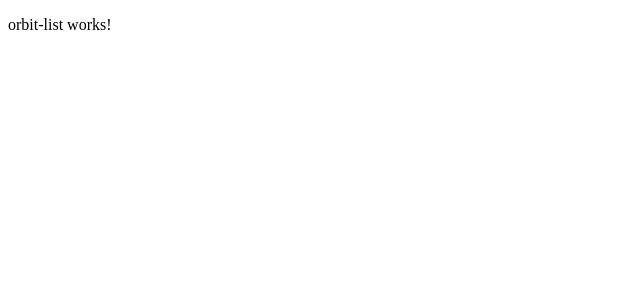
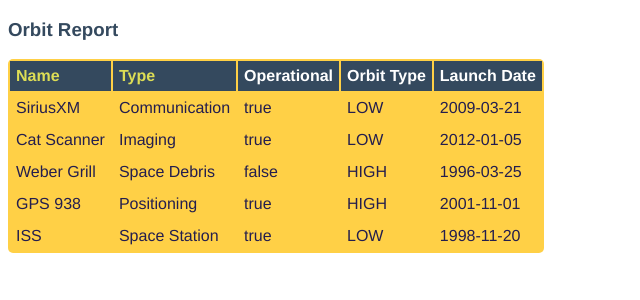
Before and after one commit to johngibbs110/orbit-report, an Angular app in the folder Assignments/orbit-report/: page / in a window 1280 px wide. Shown: the top 300 px of the page, without its empty margins (0-640 px from the left). Built offline with nearby package versions, Linux system fonts and the light colour scheme.

Commit message:
Done with part four.

```diff
--- a/Assignments/orbit-report/src/app/app.component.css
+++ b/Assignments/orbit-report/src/app/app.component.css
@@ -0,0 +1,13 @@
+.search-form {
+    margin-bottom: 40px;
+}
+
+button {
+    margin-left: 10px;
+    color: #fff;
+    background-color: #009b25;
+    border-radius: 4px;
+    padding: 2px 5px;
+    font-size: 18px;
+    cursor: pointer;
+}
--- a/Assignments/orbit-report/src/app/orbit-list/orbit-list.component.css
+++ b/Assignments/orbit-report/src/app/orbit-list/orbit-list.component.css
@@ -0,0 +1,28 @@
+.sortable {
+    cursor: pointer;
+    color: #dd5;
+}
+
+.warning {
+    background-color: #8B9D83;
+}
+
+table {
+  color: #241E4E;
+  border-radius: 5px;
+  overflow: hidden;
+  margin: 12px 0;
+  min-width: 300px;
+  background: #FFD046;
+}
+
+.header-row {
+    background: #34495E;
+    color: #fff
+}
+
+th, td {
+    text-align: left;
+    margin: 5px 10px;
+    padding: 6px;
+}
--- a/Assignments/orbit-report/src/app/orbit-list/orbit-list.component.html
+++ b/Assignments/orbit-report/src/app/orbit-list/orbit-list.component.html
@@ -1 +1,17 @@
-<p>orbit-list works!</p>
+<h3>Orbit Report</h3>
+<table>
+   <tr class="header-row">
+      <th class="sortable">Name</th>
+      <th class="sortable">Type</th>
+      <th>Operational</th>
+      <th>Orbit Type</th>
+      <th>Launch Date</th>
+   </tr>
+   <tr *ngFor="let satellite of satellites">
+   <td>{{satellite.name}}</td>
+   <td>{{satellite.type}}</td>
+   <td>{{satellite.operational}}</td>
+   <td>{{satellite.orbitType}}</td>
+   <td>{{satellite.launchDate}}</td>
+   </tr>
+</table>
--- a/Assignments/orbit-report/src/index.html
+++ b/Assignments/orbit-report/src/index.html
@@ -1,6 +1,15 @@
 <!doctype html>
 <html lang="en">
 <head>
+    <style>
+    body {
+      font-family: 'Helvetica', 'Courier';
+    }
+
+    h3 {
+        color: #34495E;
+    }
+  </style>
   <meta charset="utf-8">
   <title>OrbitReport</title>
   <base href="/">
```
